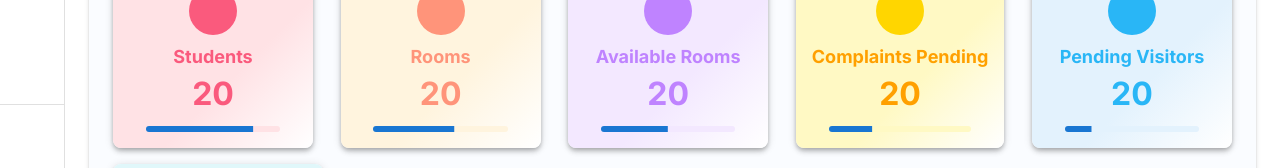
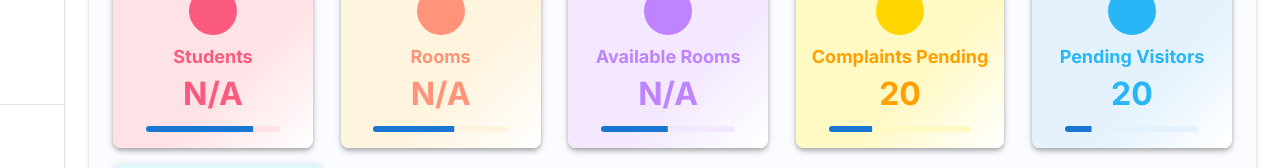
Before and after one commit to SachinthaNimesh370/HostelEase_ClientSide, a React (Vite) app: page /drawer/dashboard in a window 1280 px wide. Shown: the part 217-385 px from the top of the page. Built offline with nearby package versions, Linux system fonts and the light colour scheme; no server answers; some icons are missing.

Commit message:
Connect with database data with Paper

```diff
--- a/src/component/DashbordPaper.jsx
+++ b/src/component/DashbordPaper.jsx
@@ -1,4 +1,4 @@
-import React from 'react'
+import React, { useEffect, useState } from 'react'
 import Box from '@mui/material/Box';
 import Grid from '@mui/material/Grid';
 import Paper from '@mui/material/Paper';
@@ -13,6 +13,55 @@ import CheckCircleIcon from '@mui/icons-material/CheckCircle';
 import PieChartWithCenterLabel from './PieChatr';
 
 export default function DashbordPaper() {
+  const [studentCount, setStudentCount] = useState(null);
+  const [roomCount, setRoomCount] = useState(null);
+  const [availableRoomCount, setAvailableRoomCount] = useState(null);
+
+  useEffect(() => {
+    const token = localStorage.getItem('token');
+    fetch('http://localhost:8090/api/v1/student/getnostudent', {
+      method: 'GET',
+      headers: {
+        Authorization: `Bearer ${token}`
+      }
+    })
+      .then(res => res.json())
+      .then(data => {
+        if (data && data.data && data.data.massage != null) {
+          setStudentCount(data.data.massage);
+        }
+      })
+      .catch(() => setStudentCount('N/A'));
+
+    fetch('http://localhost:8090/api/v1/room/getnoroom', {
+      method: 'GET',
+      headers: {
+        Authorization: `Bearer ${token}`
+      }
+    })
+      .then(res => res.json())
+      .then(data => {
+        if (data && data.data && data.data.massage != null) {
+          setRoomCount(data.data.massage);
+        }
+      })
+      .catch(() => setRoomCount('N/A'));
+
+    fetch('http://localhost:8090/api/v1/room/getnoroomavailable', {
+      method: 'GET',
+      headers: {
+        Authorization: `Bearer ${token}`
+      }
+    })
+      .then(res => res.json())
+      .then(data => {
+        if (data && data.data && data.data.massage != null) {
+          setAvailableRoomCount(data.data.massage);
+        }
+      })
+      .catch(() => setAvailableRoomCount('N/A'));
+  }, []);
+
   return (
     <Box>
       <Box
@@ -36,7 +85,9 @@ export default function DashbordPaper() {
                   <PeopleAltIcon fontSize="large" />
                 </Avatar>
                 <Typography fontSize={18} color="#FA5A7D" fontWeight={700}>Students</Typography>
-                <Typography fontSize={32} color="#FA5A7D" fontWeight={700}>20</Typography>
+                <Typography fontSize={32} color="#FA5A7D" fontWeight={700}>
+                  {studentCount !== null ? studentCount : '...'}
+                </Typography>
                 <LinearProgress variant="determinate" value={80} sx={{ width: '80%', mt: 1, bgcolor: '#ffe2e5', height: 6, borderRadius: 3 }} />
               </Box>
             </Paper>
@@ -49,7 +100,9 @@ export default function DashbordPaper() {
                   <MeetingRoomIcon fontSize="large" />
                 </Avatar>
                 <Typography fontSize={18} color="#FF947A" fontWeight={700}>Rooms</Typography>
-                <Typography fontSize={32} color="#FF947A" fontWeight={700}>20</Typography>
+                <Typography fontSize={32} color="#FF947A" fontWeight={700}>
+                  {roomCount !== null ? roomCount : '...'}
+                </Typography>
                 <LinearProgress variant="determinate" value={60} sx={{ width: '80%', mt: 1, bgcolor: '#fff4de', height: 6, borderRadius: 3 }} />
               </Box>
             </Paper>
@@ -63,7 +116,9 @@ export default function DashbordPaper() {
                   <TrendingUpIcon fontSize="large" />
                 </Avatar>
                 <Typography fontSize={18} color="#BF83FF" fontWeight={700}>Available Rooms</Typography>
-                <Typography fontSize={32} color="#BF83FF" fontWeight={700}>20</Typography>
+                <Typography fontSize={32} color="#BF83FF" fontWeight={700}>
+                  {availableRoomCount !== null ? availableRoomCount : '...'}
+                </Typography>
                 <LinearProgress variant="determinate" value={50} sx={{ width: '80%', mt: 1, bgcolor: '#f3e8ff', height: 6, borderRadius: 3 }} />
               </Box>
             </Paper>
```
